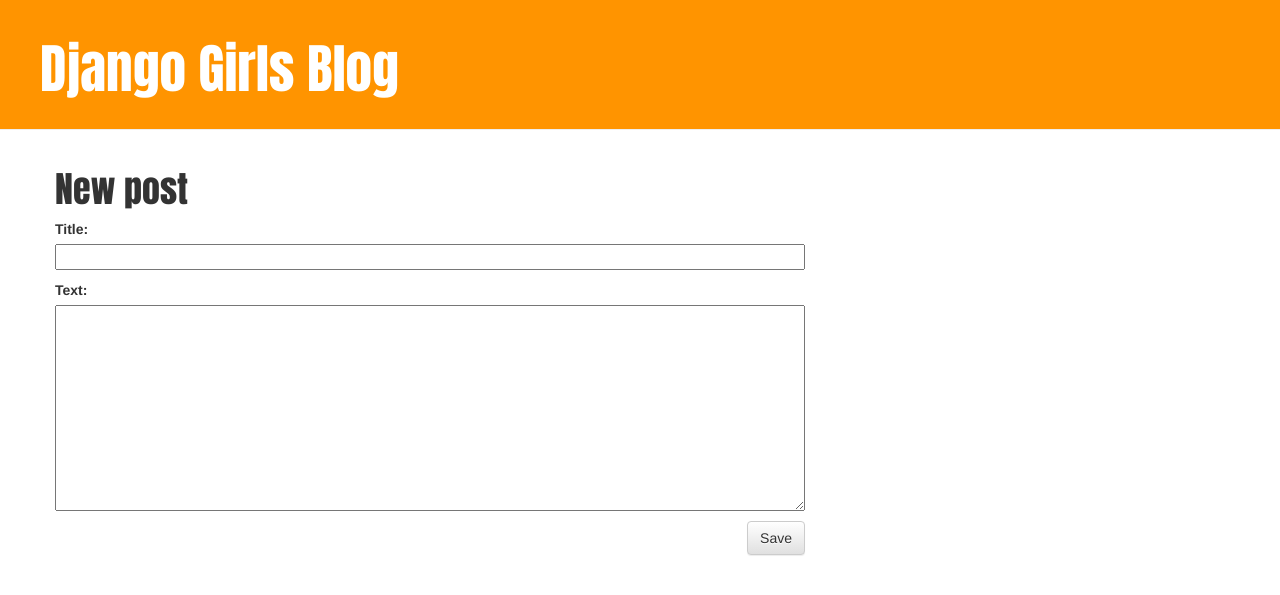
After one commit to dedvadja/my-first-blog, a Django app: page /post/new/ in a window 1280 px wide. The commit adds this page. Shown: the top 595 px of the page. Run offline with Django 4.2, Linux system fonts and the light colour scheme; some libraries are stand-ins or nearby versions.

Commit message:
Added views to create/edit blog post inside the site

```diff
--- /dev/null
+++ b/DjangoFolder/mysite/polls/forms.py
@@ -0,0 +1,8 @@
+from django import forms
+from .models import Post
+
+class PostForm(forms.ModelForm):
+
+    class Meta:
+        model = Post
+        fields = ('title', 'text',)
--- a/DjangoFolder/mysite/polls/templates/blog/base.html
+++ b/DjangoFolder/mysite/polls/templates/blog/base.html
@@ -12,15 +12,21 @@
 
     <body>
         <div class="page-header">
+
+            {% if user.is_authenticated %}
+                <a href="{% url 'post_new' %}" class="top-menu"><span class="glyphicon glyphicon-plus"></span></a>
+            {% endif %}
+
             <h1><a href="/">Django Girls Blog</a></h1>
         </div>
 
         <div class="content container">
             <div class="row">
                 <div class="col-md-8">
-                {% block content %}
 
-                {% endblock %}
+                    {% block content %}
+                    {% endblock %}
+
                 </div>
             </div>
         </div>
--- a/DjangoFolder/mysite/polls/templates/blog/post_detail.html
+++ b/DjangoFolder/mysite/polls/templates/blog/post_detail.html
@@ -7,6 +7,9 @@
                     {{ post.published_date }}
                 </div>
             {% endif %}
+            {% if user.is_authenticated %}
+                <a class="btn btn-default" href="{% url 'post_edit' pk=post.pk %}"><span class="glyphicon glyphicon-pencil"></span></a>
+            {% endif %}
             <h1>{{ post.title }}</h1>
             <p>{{ post.text|linebreaksbr }}</p>
         </div>
--- /dev/null
+++ b/DjangoFolder/mysite/polls/templates/blog/post_edit.html
@@ -0,0 +1,9 @@
+{% extends 'blog/base.html' %}
+
+{% block content %}
+    <h1>New post</h1>
+    <form method="POST" class="post-form">{% csrf_token %}
+        {{ form.as_p }}
+        <button type="submit" class="save btn btn-default">Save</button>
+    </form>
+{% endblock %}
--- a/DjangoFolder/mysite/polls/urls.py
+++ b/DjangoFolder/mysite/polls/urls.py
@@ -4,4 +4,6 @@ from . import views
 urlpatterns = [
     path('', views.post_list, name='post_list'),
     path('post/<int:pk>/', views.post_detail, name='post_detail'),
+    path('post/new/', views.post_new, name='post_new'),
+    path('post/<int:pk>/edit/', views.post_edit, name='post_edit'),
 ]
--- a/DjangoFolder/mysite/polls/views.py
+++ b/DjangoFolder/mysite/polls/views.py
@@ -1,6 +1,8 @@
 #from django.http import HttpResponse
-from django.shortcuts import render, get_object_or_404
+from django.shortcuts import render, get_object_or_404, redirect
 from django.utils import timezone
+
+from .forms import PostForm
 from .models import Post
 
 # def index(request):
@@ -14,3 +16,32 @@ def post_list(request):
 def post_detail(request, pk):
     post = get_object_or_404(Post, pk=pk)
     return render(request, 'blog/post_detail.html', {'post': post})
+
+
+def post_new(request):
+    if request.method == "POST":
+        form = PostForm(request.POST)
+        if form.is_valid():
+            post = form.save(commit=False)
+            post.author = request.user
+            post.published_date = timezone.now()
+            post.save()
+            return redirect('post_detail', pk=post.pk)
+    else:
+        form = PostForm()
+    return render(request, 'blog/post_edit.html', {'form': form})
+
+
+def post_edit(request, pk):
+    post = get_object_or_404(Post, pk=pk)
+    if request.method == "POST":
+        form = PostForm(request.POST, instance=post)
+        if form.is_valid():
+            post = form.save(commit=False)
+            post.author = request.user
+            post.published_date = timezone.now()
+            post.save()
+            return redirect('post_detail', pk=post.pk)
+    else:
+        form = PostForm(instance=post)
+    return render(request, 'blog/post_edit.html', {'form': form})
```
